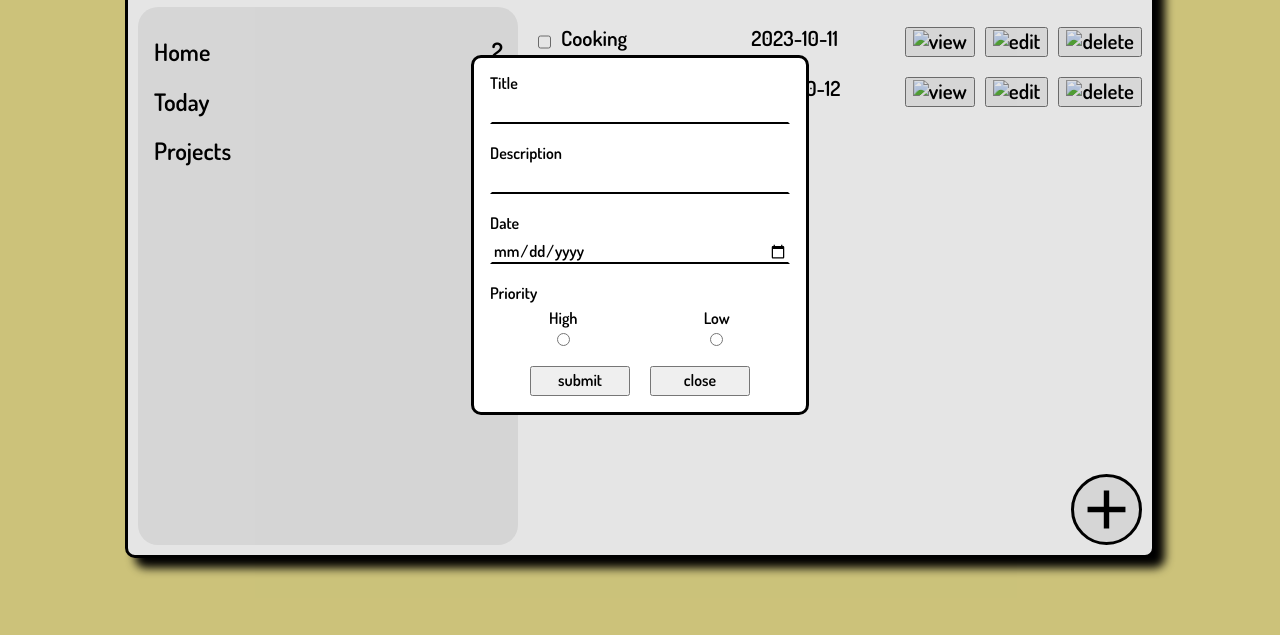
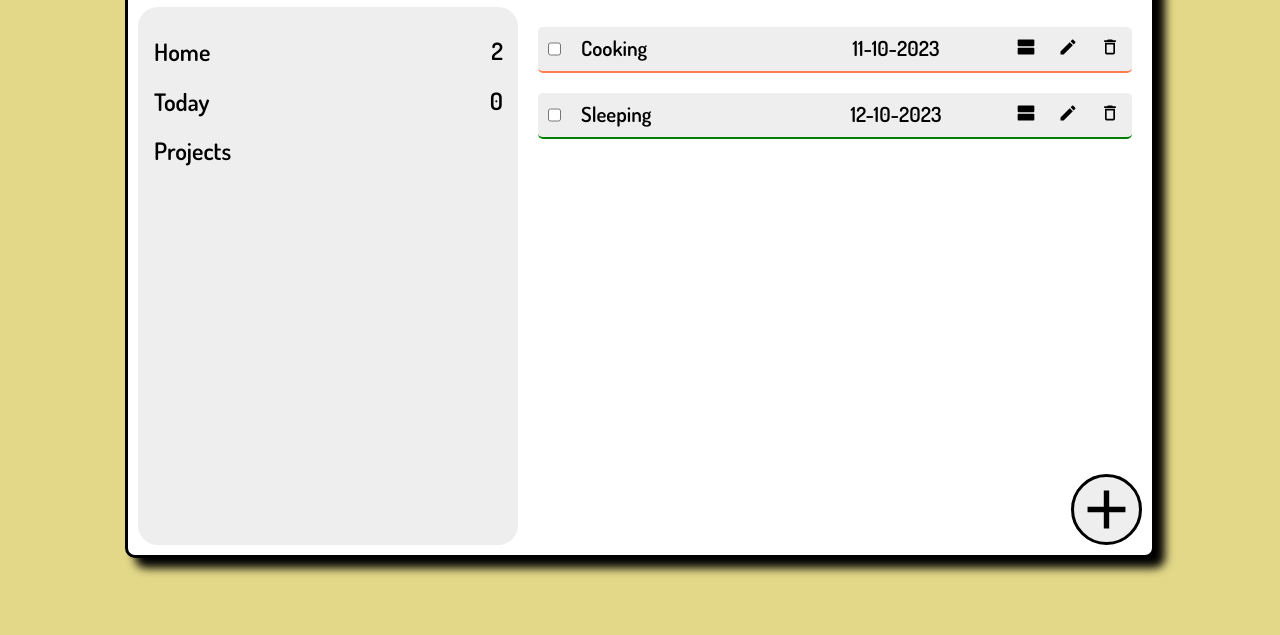
Before and after one commit to xAdhithiyan/todo-list, a website built with webpack: page src/template.html in a window 1280 px wide. Shown: the part 165-800 px from the top of the page. Built offline with nearby package versions, Linux system fonts and the light colour scheme.

Commit message:
add: functionality to edit and delete buttons

```diff
--- a/src/compoenets/modalPage.js
+++ b/src/compoenets/modalPage.js
@@ -3,6 +3,7 @@ import elFactory from "../createDomElements";
 import todoList from "./todoList";
 import addImage from "/images/add.svg";
 import "../css/modalPage.css"
+import pubsub from "../pubSub";
 
 function createModalPage(){
     let form = document.querySelector("form")
@@ -32,10 +33,8 @@ function template(title, type , name, value = ""){
 }
 
 
-
 function modalPage(){
     let modal = document.querySelector(".modal");
-    modal.showModal() // must be deleted
     let submitBtn = document.querySelector(".formSubmit");
     let closeBtn = document.querySelector(".formClose");
 
@@ -44,18 +43,33 @@ function modalPage(){
     img.addEventListener("click", () => modal.showModal());
     document.querySelector("body").appendChild(img);
 
-    closeBtn.addEventListener("click", () => modal.close());
+    closeBtn.addEventListener("click", () => {
+        modal.close();
+        if(modal.id){
+            let allInputs = document.querySelectorAll(".modalInputs");
+            allInputs.forEach(e => {
+                if(e.type != "radio"){
+                    e.value = "";
+                }
+            });
+            modal.removeAttribute("id", modal.id);
+        }
+    });
     submitBtn.addEventListener("click", (e) => {
         if(document.querySelector("form").reportValidity()){
             e.preventDefault();
             let allInputs = document.querySelectorAll(".modalInputs");
-            console.log(allInputs)
 
             // converting the format of the date(obtained from input box) using format function of date-fns package
-            let newDate = format(new Date(allInputs[2].value) , "dd-MM-yyyy")
+            let newDate = format(new Date(allInputs[2].value) , "dd-MM-yyyy");
 
-            // updated the todoList -> could have used pub/sub, but since only one module depends on these values i just imported that module
-            todoList.updateTodos(allInputs[0].value, allInputs[1].value, newDate, allInputs[3].checked ? allInputs[3].value : allInputs[4].value,);
+            if(modal.id){
+                pubsub.publish("editTodo", {id: modal.id, details: [allInputs[0].value, allInputs[1].value, newDate, allInputs[3].checked ? allInputs[3].value : allInputs[4].value],});
+                modal.removeAttribute("id", modal.id);
+            }else{
+                // updated the todoList -> could have used pub/sub, but since only one module depends on these values I just imported that module
+                todoList.updateTodos(allInputs[0].value, allInputs[1].value, newDate, allInputs[3].checked ? allInputs[3].value : allInputs[4].value,);
+            }
 
             // reset all the values
             allInputs.forEach(e => {
--- a/src/compoenets/todoList.js
+++ b/src/compoenets/todoList.js
@@ -3,6 +3,9 @@ import pubsub from "../pubSub";
 // to display and update todoList(module pattern)
 const todoList = function(){
     let todos = [];
+    let count = 1;
+    pubsub.subscribe("deleteTodo", deleteTodo);
+    pubsub.subscribe("editTodo", editTodo);
 
     function allTodos(){
         return todos;
@@ -11,13 +14,33 @@ const todoList = function(){
     // to create a single todo and update the todoList
     function updateTodos(title, description, dueDate, priority,){
         todos.push({
+            id: count,
             title,
             description,
             dueDate,
             priority,
         });
-        // console.log(todos)
+        console.log(todos)
+        count++
         pubsub.publish("todosUpdated", todos);
+    }
+
+    function deleteTodo(deleteTodoId){
+        todos = todos.filter(e => e.id != deleteTodoId);
+        pubsub.publish("todosUpdated", todos);
+    }
+
+    function editTodo(editedTodoDetails){
+        todos.forEach(todo => {
+            if(todo.id == editedTodoDetails.id){
+                todo.title = editedTodoDetails.details[0];
+                todo.description = editedTodoDetails.details[1];
+                todo.dueDate = editedTodoDetails.details[2];
+                todo.priority = editedTodoDetails.details[3];
+                console.log(todo)
+            }
+        })
+        pubsub.publish("todosUpdated",todos)
     }
 
     return {
--- a/src/compoenets/todoPage.js
+++ b/src/compoenets/todoPage.js
@@ -1,6 +1,12 @@
 import elFactory from "../createDomElements";
 import pubsub from "../pubSub";
 import "../css/todoPage.css"
+import deleteImg from "/images/delete.svg"
+import editImg from "/images/edit.svg"
+import viewImg from "/images/view.svg"
+import todoList from "./todoList";
+import { format } from "date-fns";
+
 
 function addTodoPage(todos){
     let todoDiv = document.querySelector(".todos");
@@ -9,24 +15,24 @@ function addTodoPage(todos){
     // console.log(todos)
     todos.forEach(todo => {
 
-        let div = elFactory("div", {}, "");
+        let div = elFactory("div", {id: `${todo.id}`}, "");
         div.appendChild(elFactory("input", {type: "checkbox"}, ""));
         div.appendChild(elFactory("div", {}, todo["title"]));
         div.appendChild(elFactory("div", {class: "dueDate"}, todo["dueDate"]));
 
-        let btn1 = elFactory("button", {type: "button"}, "");
-        btn1.appendChild(elFactory("img", {src: "", alt: "view"}, ""))
-        div.appendChild(btn1);
+        let viewDiv = elFactory("div", {}, "");
+        viewDiv.appendChild(elFactory("img", {src: viewImg, alt: "view"}, ""))
+        div.appendChild(viewDiv);
 
-        let btn2 = elFactory("button", {type: "button"}, "");
-        btn2.appendChild(elFactory("img", {src: "", alt: "edit"}, ""))
-        div.appendChild(btn2);
+        editTodo(div);
+        deleteTodo(div);
 
-        let btn3 = elFactory("button", {type: "button"}, "");
-        btn3.appendChild(elFactory("img", {src: "", alt: "delete"}, ""))
-        div.appendChild(btn3);
-
-
+        // to add priority color
+        if(todo.priority == "high"){
+            div.classList.add("highPriority")
+        }else{
+            div.classList.add("lowPriority")
+        }
         todoDiv.appendChild(div);
     })
 }
@@ -35,4 +41,41 @@ function todoPage(){
     pubsub.subscribe("todosUpdated", addTodoPage);
 }
 
+function deleteTodo(parentDiv){
+    let div = elFactory("div", {}, "");
+    div.addEventListener("click",e => {
+        pubsub.publish("deleteTodo", e.target.parentNode.parentNode.id);
+    })
+    div.appendChild(elFactory("img", {src: deleteImg, alt: "delete"}, ""))
+    parentDiv.appendChild(div);
+}
+
+function editTodo(parentDiv){
+    let div = elFactory("div", {}, "");
+    div.appendChild(elFactory("img", {src: editImg, alt: "edit"}, ""))
+    div.addEventListener("click", e => {
+        let modal = document.querySelector(".modal");
+        modal.setAttribute("id", e.target.parentNode.parentNode.id);
+
+        // to get the todo details of the current todo to display in the modal
+        let todo = todoList.allTodos().filter(n => n.id == e.target.parentNode.parentNode.id);
+        let allInputs = document.querySelectorAll(".modalInputs");
+        allInputs[0].value = todo[0].title;
+        allInputs[1].value = todo[0].description;
+
+        // i have stored it as dd-mm-yyyy but js defualt is yyyy-mm-dd
+        let newDate = todo[0].dueDate.split("-");
+        allInputs[2].value = `${newDate[2]}-${newDate[1]}-${newDate[0]}`
+
+        if(todo[0].priority == "high"){
+            allInputs[3].checked = true;
+        }else{
+            allInputs[4].checked = true;
+        }
+
+        modal.showModal();
+    })
+    parentDiv.appendChild(div);
+}
+
 export default todoPage;
--- a/src/css/modalPage.css
+++ b/src/css/modalPage.css
@@ -1,6 +1,9 @@
 .modal{
     width: 300px;
     border-radius: 10px;
+}
+.modal::backdrop{
+    background-color: rgba(0, 0, 0, 0.4);
 }
 form{
     display: flex;
@@ -26,6 +29,7 @@ form input:focus{
 }
 .priorityDiv > div:nth-child(1){
     grid-column: 1 / 3;
+    align-items: baseline;
 }
 .priorityDiv > div{
     display: flex;
@@ -34,8 +38,8 @@ form input:focus{
     justify-content: center;
     align-items: center;
 }
-.priorityDiv > div:nth-child(1){
-    align-items: baseline;
+.priorityDiv input{
+    accent-color: rgb(143, 143, 1);
 }
 .modalBtns{
     display: flex;
--- a/src/css/todoPage.css
+++ b/src/css/todoPage.css
@@ -1,21 +1,44 @@
+.todos{
+    margin:10px;
+    margin-right:20px ;
+    margin-top: 30px;
+    font-size:1.3rem;
+}
 .todos > div{
     display:grid;
     grid-auto-flow: column;
     grid-template-columns: auto 1fr;
-    gap:10px;
+    gap:20px;
     margin-bottom: 20px;
+    padding: 10px;
+    border-radius: 5px;
+    background-color: #eee;
 }
-.todos{
-    margin:10px;
-    margin-top: 30px;
-    font-size:1.3rem;
+.todos > div:hover{
+    transform: scale(1.01);
+    box-shadow: 2px 2px 4px ;
+    transition: 0.2s;
 }
-
 .dueDate{
     width: 200px;
     text-align: center;
 }
+.todos > div > div:nth-child(4),
+.todos > div > div:nth-child(5),
+.todos > div > div:nth-child(6){
+    height: 22px;
+    width: 22px;
+}
+.todos > div img{
+    height: 20px;
+}
+.todos > div img:hover{
+    height: 22px;
+}
 
+.todos > div > input{
+    accent-color: #E3D888;
+}
 .addTodos{
     position: absolute;
     bottom: 10px;
@@ -23,7 +46,6 @@
     border-radius: 50%;
     border:3px solid black;
     background-color: #eee;
-
     height: 65px;
     width: 65px;
     fill: green;
@@ -34,3 +56,11 @@
     height: 70px;
     width: 70px;
 }
+
+.lowPriority{
+    border-bottom: 2px solid green;
+}
+
+.highPriority{
+    border-bottom: 2px solid coral;
+}
--- a/src/index.js
+++ b/src/index.js
@@ -13,5 +13,5 @@ todoPage();
 modalPage();
 subHeading();
 
-todoList.updateTodos("Cooking","need to Cook Dinner","2023-10-11","high","true"); // needs to be deleted
-todoList.updateTodos("Sleeping","need to Sleep at 8","2023-10-12","high","true"); // needs to be deleted
+todoList.updateTodos("Cooking","need to Cook Dinner","11-10-2023","high","true"); // needs to be deleted
+todoList.updateTodos("Sleeping","need to Sleep at 8","12-10-2023","low","true"); // needs to be deleted
```
Also changed, not shown: dist/32c3a582bd19064839b8.svg (added), dist/4388bd7a918232c1ef1f.svg (added), dist/7be85445c095f9f96ee2.svg (added), dist/8d317290131028fe10cf.svg (added), dist/9b36dd64658d5ed77a31.svg (added), dist/de0bb67a90c508546224.svg (added), dist/e396baf71fbd211feb5f.svg (added), dist/e3edae38386ff495a74d.svg (added), dist/main.js.
